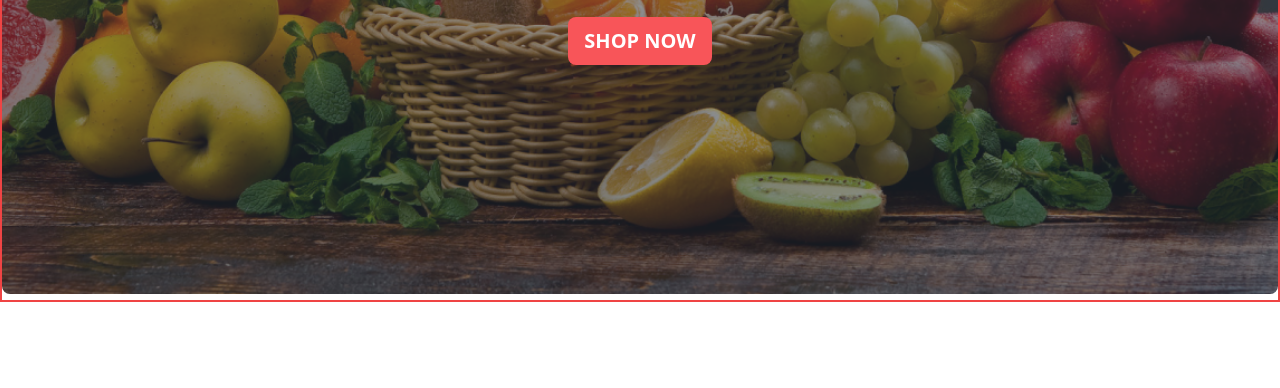
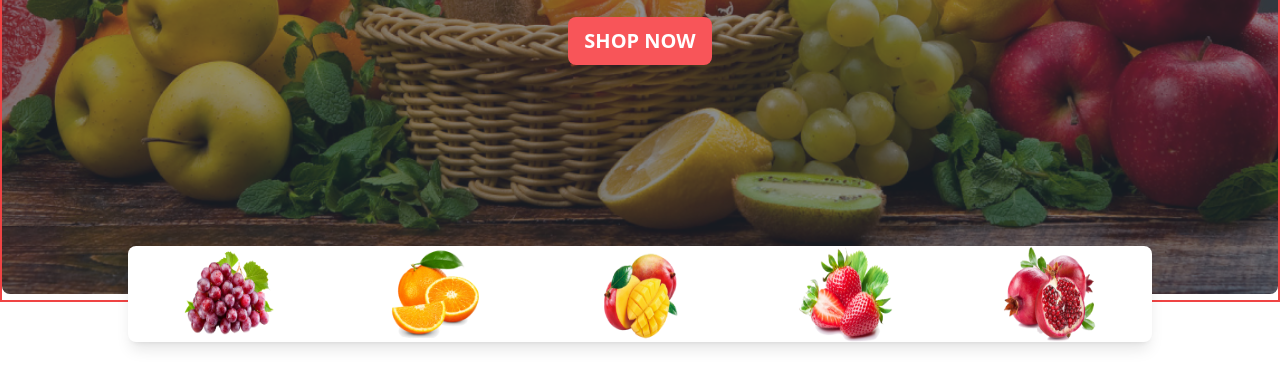
Before and after one commit to saiful1213/B8A3-fruit-brust, a plain HTML site: page index.html in a window 1280 px wide. Shown: the part 494-882 px from the top of the page. Before the commit the page ends 800 px from the top, so only its background shows below. Drawn offline with nearby package versions, Linux system fonts and the light colour scheme; grey boxes are pictures that could not be loaded.

Commit message:
fruit section added

```diff
--- a/index.html
+++ b/index.html
@@ -144,7 +144,16 @@
        </div>
    </header>
    <main class="max-w-7xl mx-auto">
-
+      <!-- fruit section start -->
+      <section class="hidden md:block">
+         <div class="flex w-4/5 bg-white shadow-lg mx-auto justify-around relative md:-top-12 lg:-top-14 rounded-lg">
+            <img src="./images/fruit1.png" class="md:w-20 lg:w-24">
+            <img src="./images/fruit2.png" class="md:w-20 lg:w-24">
+            <img src="./images/fruit3.png" class="md:w-20 lg:w-24">
+            <img src="./images/fruit4.png" class="md:w-20 lg:w-24">
+            <img src="./images/fruit5.png" class="md:w-20 lg:w-24">
+         </div>
+      </section>
    </main>
    <footer>
 
```
